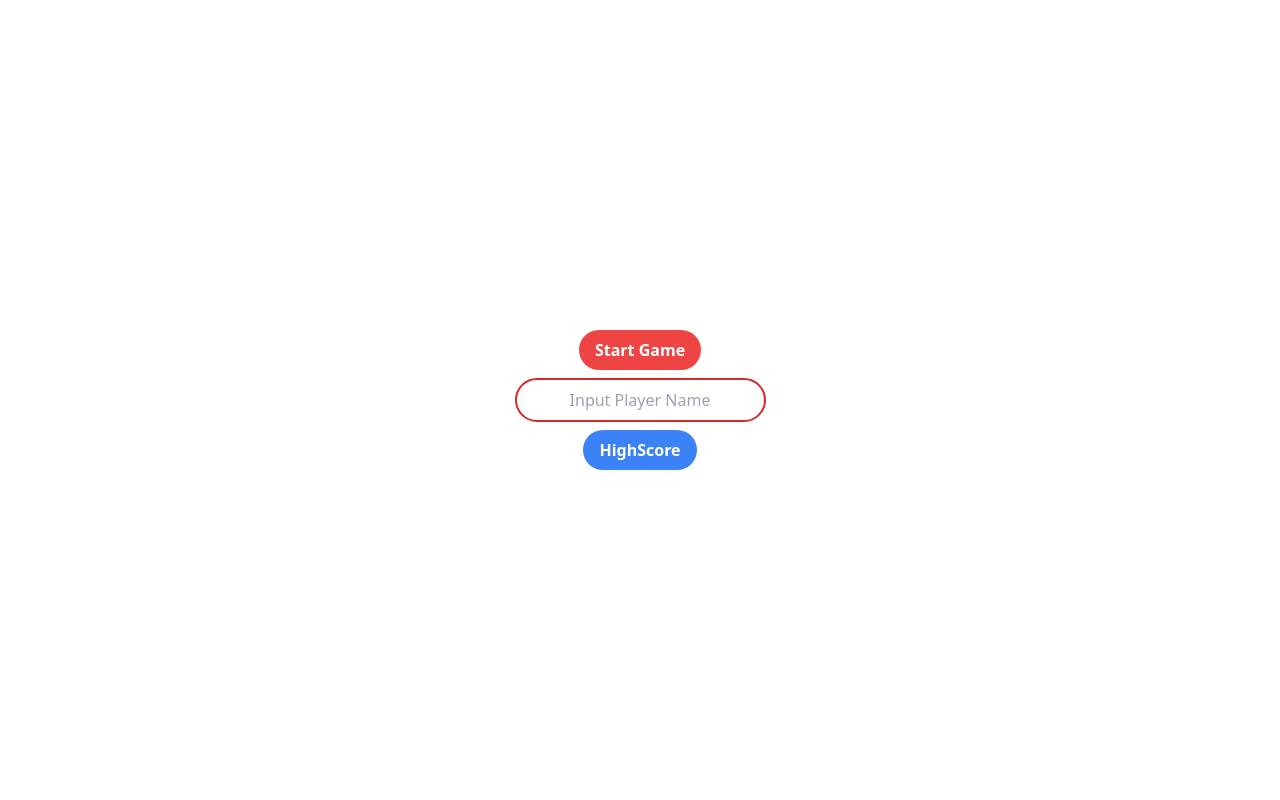
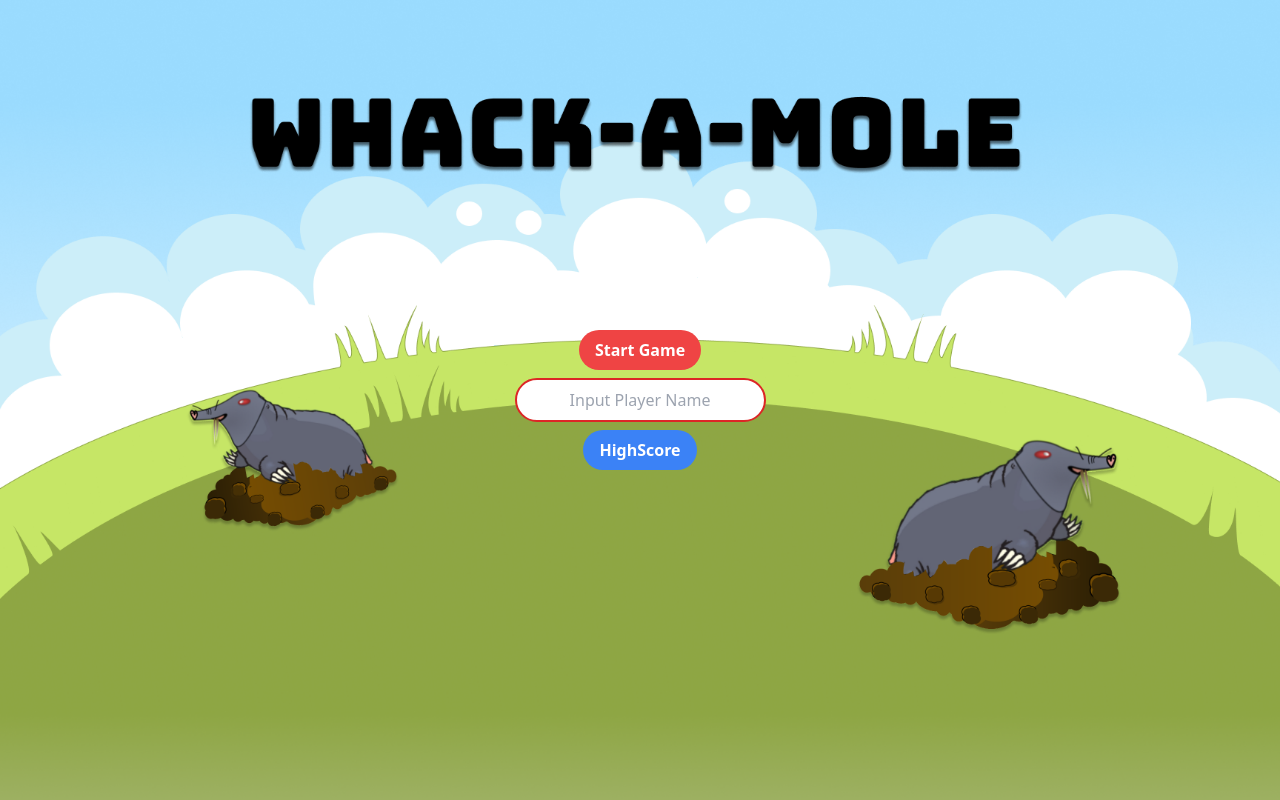
Before and after one commit to studiegrupp2/Whack-a-mole, a Next.js app: page / in a window 1280 px wide. Built offline with nearby package versions, Linux system fonts and the light colour scheme.

Commit message:
added start-bg

```diff
--- a/src/app/page.tsx
+++ b/src/app/page.tsx
@@ -12,7 +12,10 @@
   };
 
   return (
-    <div className="flex flex-col h-dvh items-center justify-center">
+    <div className="flex flex-col h-dvh items-center justify-center bg-cover bg-center"
+      style={{
+      backgroundImage: "url('/start-bg.png')",
+    }}>
       <StartPageButton />
       <Input value={playerName} onChange={handleOnChange} />
 
```
Also changed, not shown: public/start-bg.png (added).
